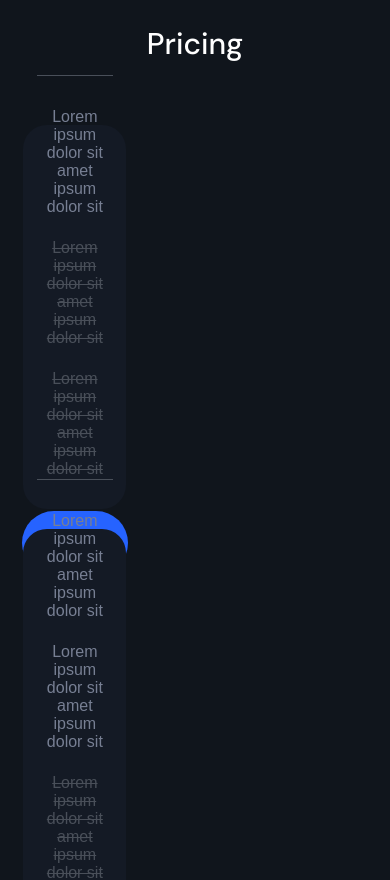
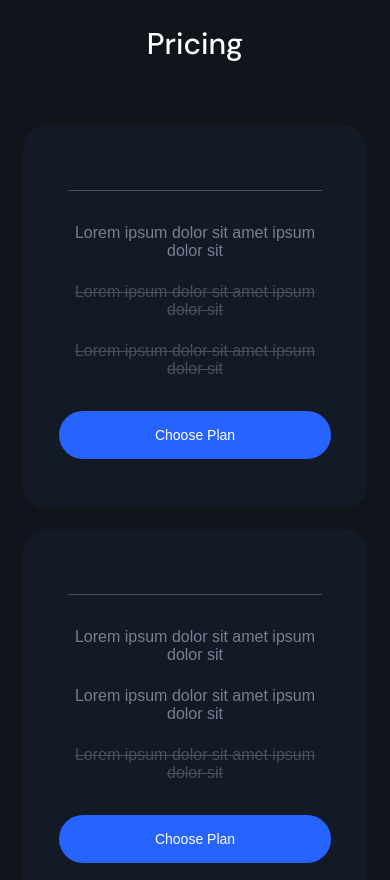
Before and after one commit to rayanwaked/procure-project, a React (Create React App) app: page / in a window 390 px wide. Shown: the part 4220-5100 px from the top of the page. Built offline with nearby package versions, Linux system fonts and the light colour scheme.

Commit message:
Fixed mobile designs

```diff
--- a/src/pages/landing/pricing/pricing.css
+++ b/src/pages/landing/pricing/pricing.css
@@ -17,7 +17,7 @@
     margin-bottom: 18px;
 }
 
-.LandingGettingStarted {
+.Pricing {
     display: flex;
     flex-direction: row;
     justify-content: space-between;
@@ -79,15 +79,16 @@ hr, #pricingHR {
 }
 
 @media (max-width: 1006px) {
-    .LandingGettingStarted {
+    .Pricing {
         display: flex;
         flex-direction: column;
+        justify-content: center;
+        align-items: center;
         gap: 20px;
     }
 
-    .LandingGettingStartedBox {
+    .PricingGettingStartedBox {
         width: 100%;
-        height: 264px;
         border-radius: 24px;
     }
 
--- a/src/pages/landing/pricing/pricing.tsx
+++ b/src/pages/landing/pricing/pricing.tsx
@@ -11,7 +11,7 @@ export default function Pricing() {
         <div className="GettingStartedContainer">
             <p className="LandingGettingStartedSubHeadline">SELECT YOUR PLAN</p>
             <p className="LandingGettingStartedHeadline">Pricing</p>
-            <div className="LandingGettingStarted">
+            <div className="Pricing">
                 <div className={"PricingGettingStartedBox"}>
                     <hr id={"pricingHR"} />
                     <div className={"PricingTextBox"}>
```
